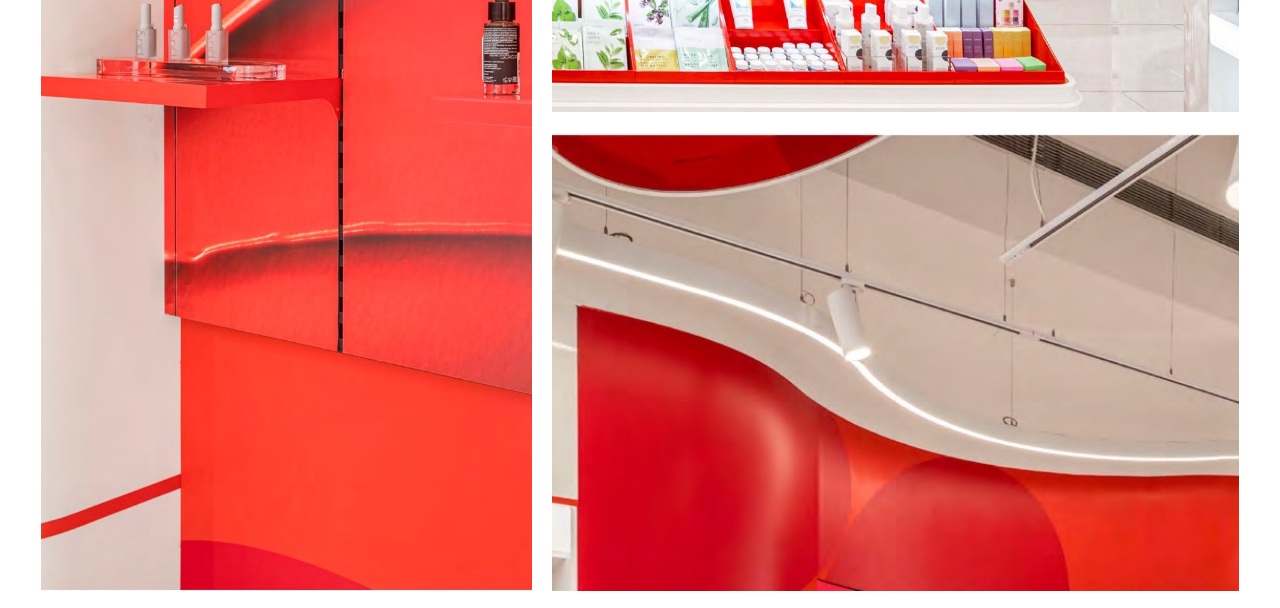
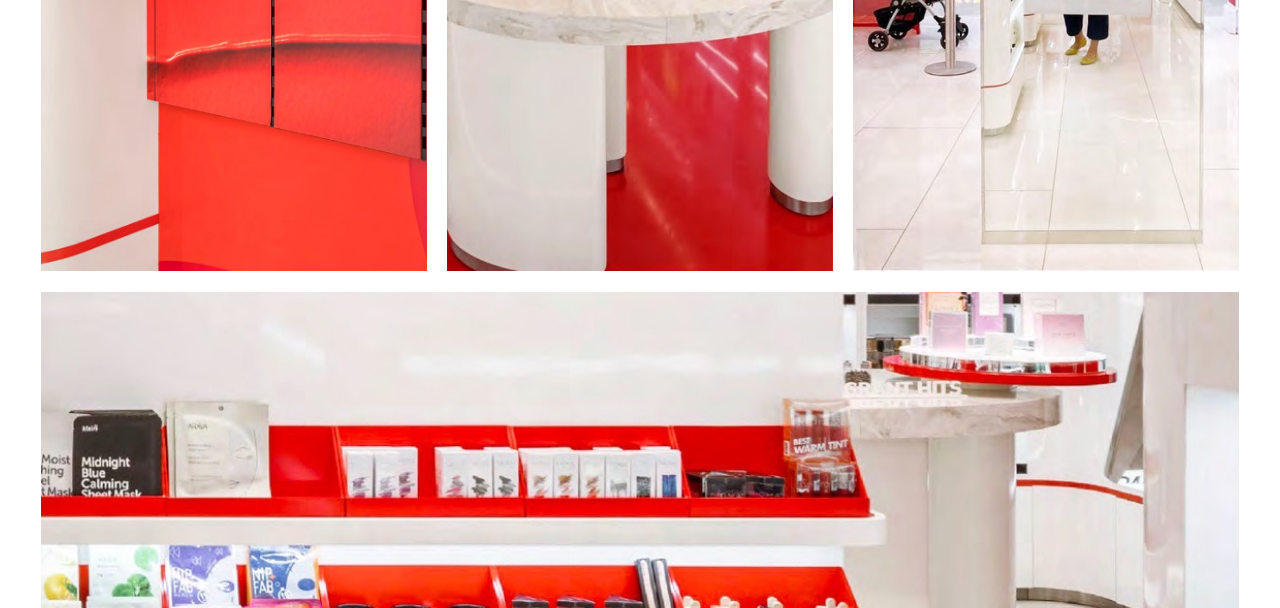
Before and after one commit to pilot2795/-roshnis-portfolio, a plain HTML site: page tata-cliq-palette.html in a window 1280 px wide. Shown: the part 6020-6628 px from the top of the page. Drawn offline with Linux system fonts and the light colour scheme; a web font is replaced by a local one.

Commit message:
CLiQ Palette: drop ceiling photo and rebalance the image scroll
Co-Authored-By: Claude Opus 5.5 <noreply@anthropic.com>
Claude-Session: https://claude.ai/code/session_01TvPUFYKEADTWzq9u8emBqb

```diff
--- a/css/styles.css
+++ b/css/styles.css
@@ -1643,3 +1643,5 @@ p, li, dd { text-wrap: pretty; }
 .cliq-duo { display: grid; grid-template-columns: 1fr 1fr; gap: var(--gap); }
 .cliq-duo img { width: 100%; aspect-ratio: 5 / 8; object-fit: cover; }
 @media (min-width: 760px) { .cliq-duo { width: 66.666%; } }
+.cliq-trio { display: grid; grid-template-columns: repeat(3, 1fr); gap: var(--gap); }
+.cliq-trio img { width: 100%; aspect-ratio: 5 / 8; object-fit: cover; }
--- a/tata-cliq-palette.html
+++ b/tata-cliq-palette.html
@@ -11,7 +11,7 @@
   <link rel="preconnect" href="https://fonts.googleapis.com">
   <link rel="preconnect" href="https://fonts.gstatic.com" crossorigin>
   <link rel="stylesheet" href="https://fonts.googleapis.com/css2?family=Sofia+Sans+Extra+Condensed:wght@500..900&family=Source+Serif+4:ital,opsz,wght@0,8..60,300..700;1,8..60,300..700&display=swap">
-  <link rel="stylesheet" href="css/styles.css?v=20261115n">
+  <link rel="stylesheet" href="css/styles.css?v=20261115o">
   <script>document.documentElement.classList.add('js');if('scrollRestoration' in history)history.scrollRestoration='manual';</script>
   <script src="js/main.js?v=20261114" defer></script>
 </head>
@@ -189,15 +189,12 @@
     <section class="chapter" aria-label="Details and rituals">
       <div class="tev-gallery">
         <figure class="tev-gallery__wide"><img src="assets/img/cliq-masterclass.jpg" width="1159" height="643" alt="The masterclass table: nail polish on tiered white and red trays, with a customer testing shades." loading="lazy" decoding="async"></figure>
-        <div class="tev-gallery__grid">
-          <figure class="tev-gallery__tall"><img src="assets/img/cliq-red-shelf.jpg" width="835" height="1446" alt="A curved red wall with slim floating shelves for featured products." loading="lazy" decoding="async"></figure>
-          <figure><img src="assets/img/cliq-gondola.jpg" width="1160" height="788" alt="White gondolas with red shelves of beauty products under a ‘caught you looking’ sign." loading="lazy" decoding="async"></figure>
-          <figure><img src="assets/img/cliq-ceiling.jpg" width="747" height="436" alt="A curved red ceiling detail." loading="lazy" decoding="async"></figure>
-        </div>
-        <div class="cliq-duo">
+        <div class="cliq-trio">
+          <figure><img src="assets/img/cliq-red-shelf.jpg" width="835" height="1446" alt="A curved red wall with slim floating shelves for featured products." loading="lazy" decoding="async"></figure>
           <figure><img src="assets/img/cliq-counter.jpg" width="447" height="716" alt="A white marble counter with mirrors, set on a red base." loading="lazy" decoding="async"></figure>
           <figure><img src="assets/img/cliq-try-play.jpg" width="447" height="714" alt="A ‘try, play, match’ screen set into a red frame." loading="lazy" decoding="async"></figure>
         </div>
+        <figure class="tev-gallery__wide"><img src="assets/img/cliq-gondola.jpg" width="1160" height="788" alt="White gondolas with red shelves of beauty products under a ‘caught you looking’ sign." loading="lazy" decoding="async"></figure>
       </div>
     </section>
 
```
Also changed, not shown: index.html (+1 -1 lines), naturals.html (+1 -1 lines), snapshots.html (+1 -1 lines), tata-ev.html (+1 -1 lines), zee5-loft.html (+1 -1 lines), assets/img/cliq-ceiling.jpg (deleted).
